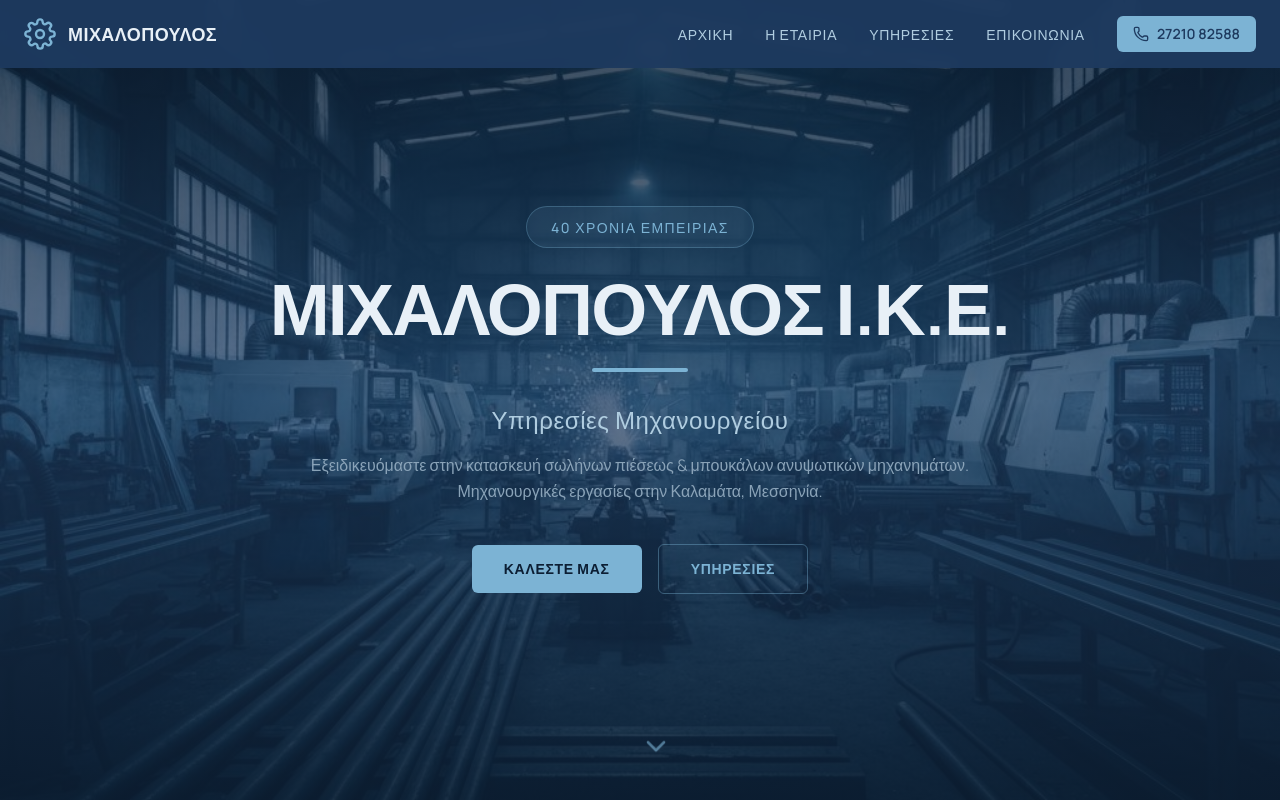
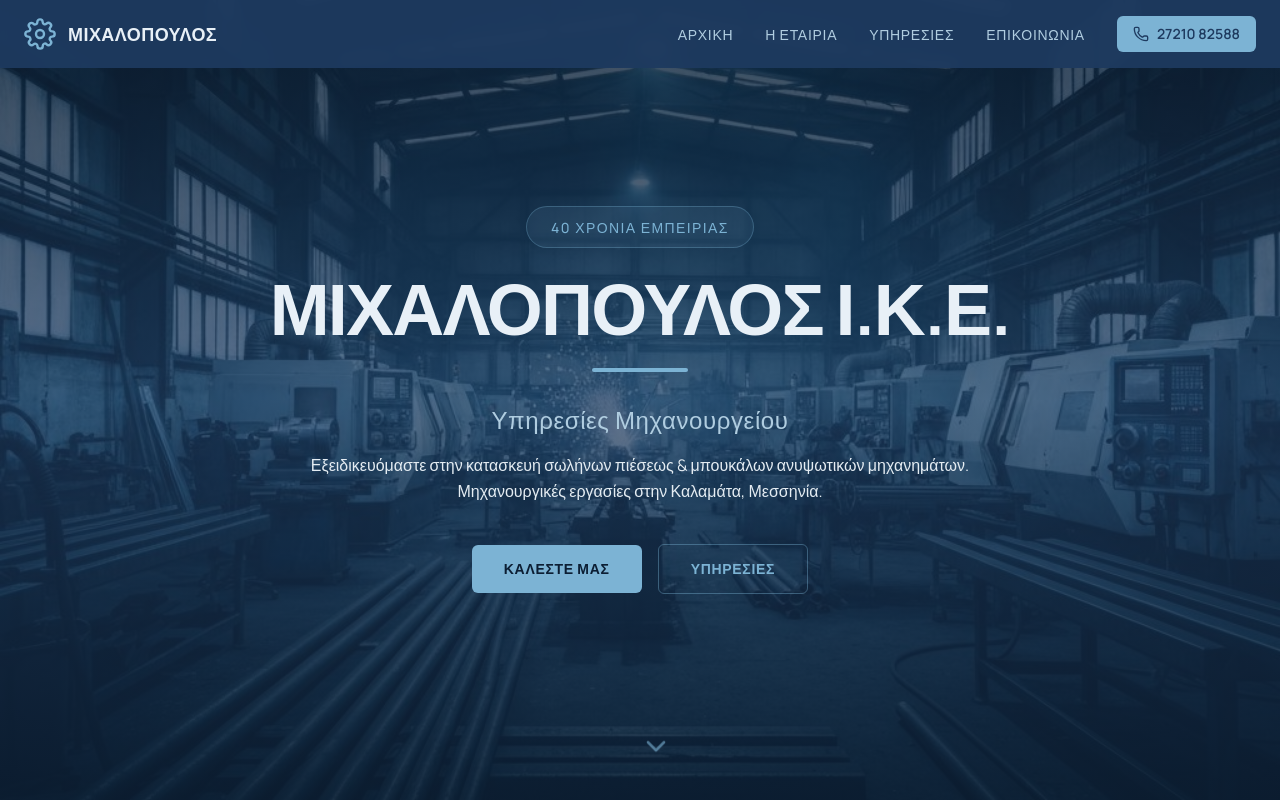
Before and after one commit to EliasBolo/MIXALOPOULOS-KALAMATA, a Next.js app: page / in a window 1280 px wide. Shown: the top 800 px of the page. Built offline with nearby package versions, Linux system fonts and the light colour scheme.

Commit message:
style: hero subtitle light gray (almost white)
Co-authored-by: Cursor <cursoragent@cursor.com>

```diff
--- a/components/hero-section.tsx
+++ b/components/hero-section.tsx
@@ -34,7 +34,7 @@ export default function HeroSection() {
         <p className="mb-4 text-xl font-light tracking-wide text-[#b0cde0] md:text-2xl">
           {"Υπηρεσίες Μηχανουργείου"}
         </p>
-        <p className="mx-auto mb-10 max-w-2xl text-base leading-relaxed text-[#8aa3b8]">
+        <p className="mx-auto mb-10 max-w-2xl text-base leading-relaxed text-[#e4ecf2]">
           {"Εξειδικευόμαστε στην κατασκευή σωλήνων πιέσεως & μπουκάλων ανυψωτικών μηχανημάτων. Μηχανουργικές εργασίες στην Καλαμάτα, Μεσσηνία."}
         </p>
 
```
